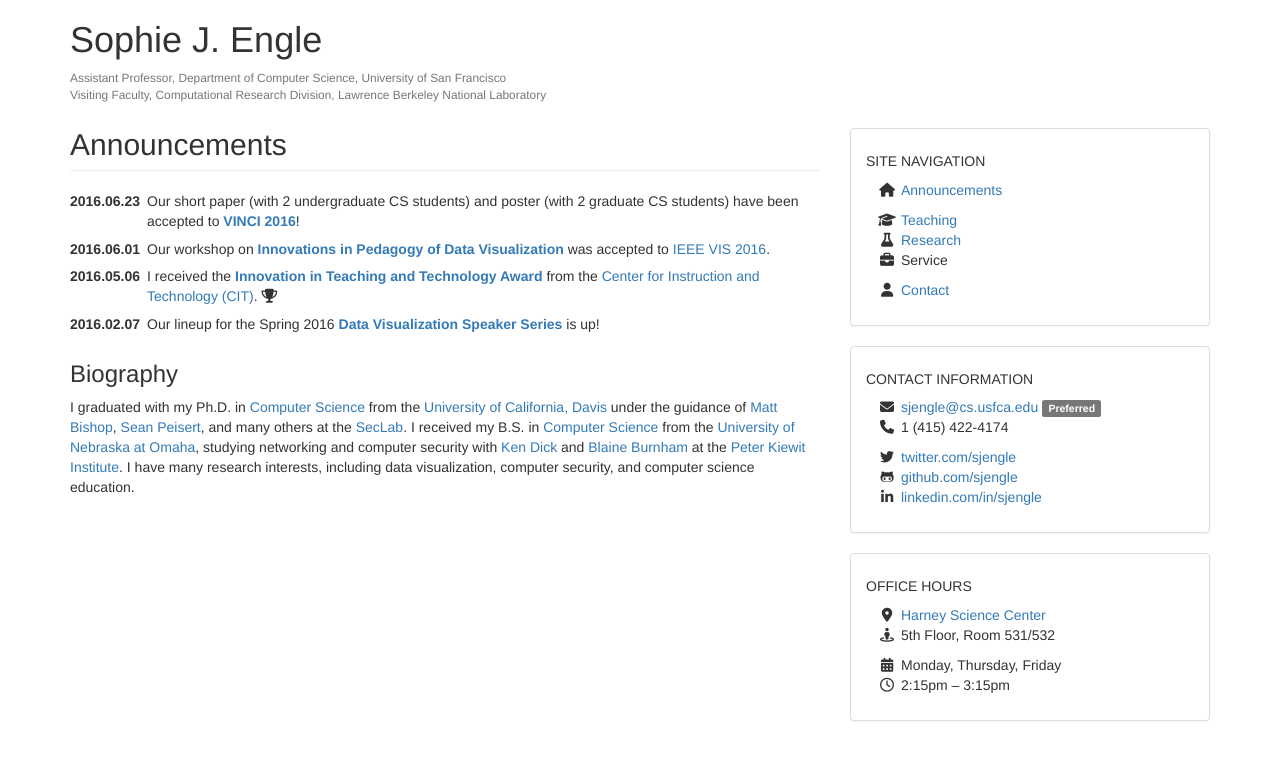
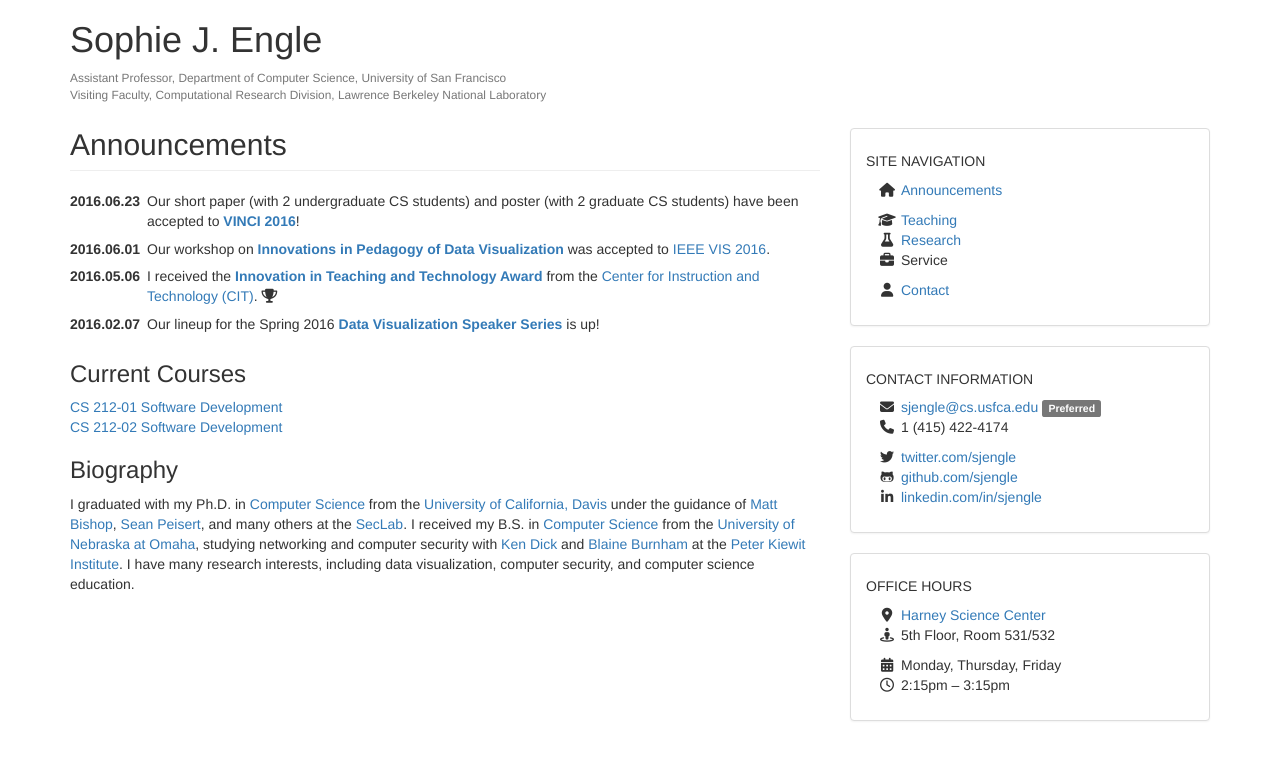
Before and after one commit to sjengle/sjengle.github.io, a Jekyll site: the page built from index.html, in a window 1280 px wide. Shown: the top 760 px of the page. Built offline with Jekyll 4.4.1, drawn with Linux system fonts in a browser that asks for light colours; nearby versions of some CDN libraries.

Commit message:
Adding current courses to homepage.

```diff
--- a/index.html
+++ b/index.html
@@ -28,6 +28,17 @@ title: Announcements
   </tbody>
 </table>
 
+<!-- Courses -->
+<h3>Current Courses</h3>
+
+<ul class="list-unstyled">{%
+for course in site.data.teaching %}{%
+  if course.show %}
+  <li><a href="{{ course.link }}">{{ course.code }} {{ course.name }}</a></li>{%
+  endif %}{%
+endfor %}
+</ul>
+
 <!-- Biography -->
 <h3>Biography</h3>
 
```
